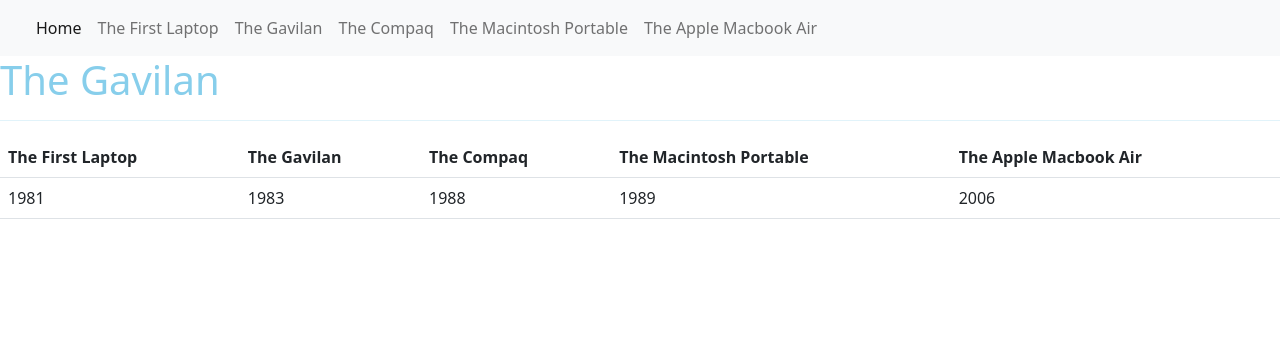
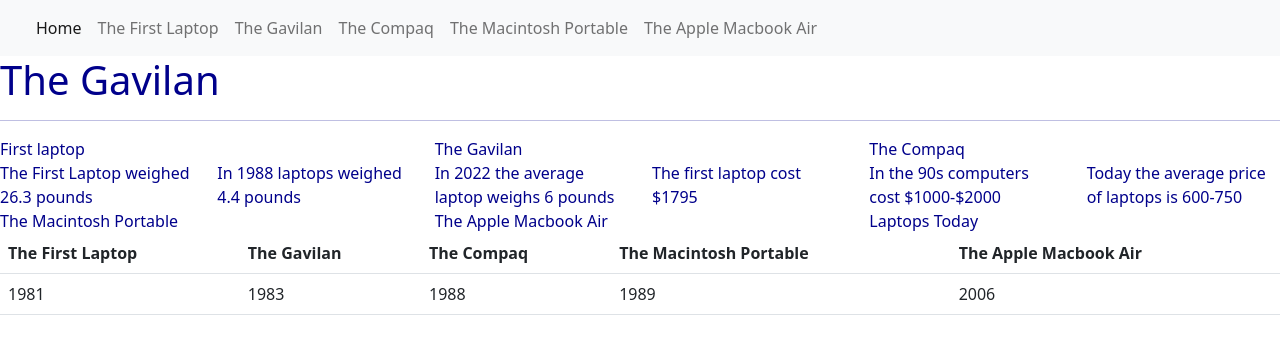
Before and after one commit to Libby573/bootstrapcomponentstest, a plain HTML site: page page2.html in a window 1280 px wide. Drawn offline with nearby package versions, Linux system fonts and the light colour scheme.

Commit message:
another push

```diff
--- a/page2.html
+++ b/page2.html
@@ -41,6 +41,49 @@
     <h1>The Gavilan</h1>
     <hr>
     <script src="https://cdn.jsdelivr.net/npm/bootstrap@5.2.1/dist/js/bootstrap.bundle.min.js" integrity="sha384-u1OknCvxWvY5kfmNBILK2hRnQC3Pr17a+RTT6rIHI7NnikvbZlHgTPOOmMi466C8" crossorigin="anonymous"></script>
+    <div class="row align-items-start">
+      <div class="col">
+        First laptop
+      </div>
+      <div class="col">
+        The Gavilan
+      </div>
+      <div class="col">
+        The Compaq
+      </div>
+    </div>
+    <div class="row align-items-center">
+      <div class="col">
+        The First Laptop weighed 26.3 pounds
+      </div>
+      <div class="col">
+        In 1988 laptops weighed 4.4 pounds
+      </div>
+      <div class="col">
+        In 2022 the average laptop weighs 6 pounds
+      </div>
+      <div class="col">
+        The first laptop cost $1795
+      </div>
+      <div class="col">
+        In the 90s computers cost $1000-$2000
+      </div>
+      <div class="col">
+        Today the average price of laptops is 600-750
+      </div>
+    </div>
+    <div class="row align-items-end">
+      <div class="col">
+        The Macintosh Portable
+      </div>
+      <div class="col">
+        The Apple Macbook Air
+      </div>
+      <div class="col">
+        Laptops Today
+      </div>
+    </div>
+  </div>
     <table class ="table table-hover">
         <thead>
             <tr>
--- a/style.css
+++ b/style.css
@@ -1,3 +1,3 @@
 body{
-    color: skyblue;
+    color: darkblue;
 }
```
Also changed, not shown: page1.html (+9 -9 lines), page3.html (+43 -0 lines), page4.html (+43 -0 lines), page5.html (+43 -0 lines).
